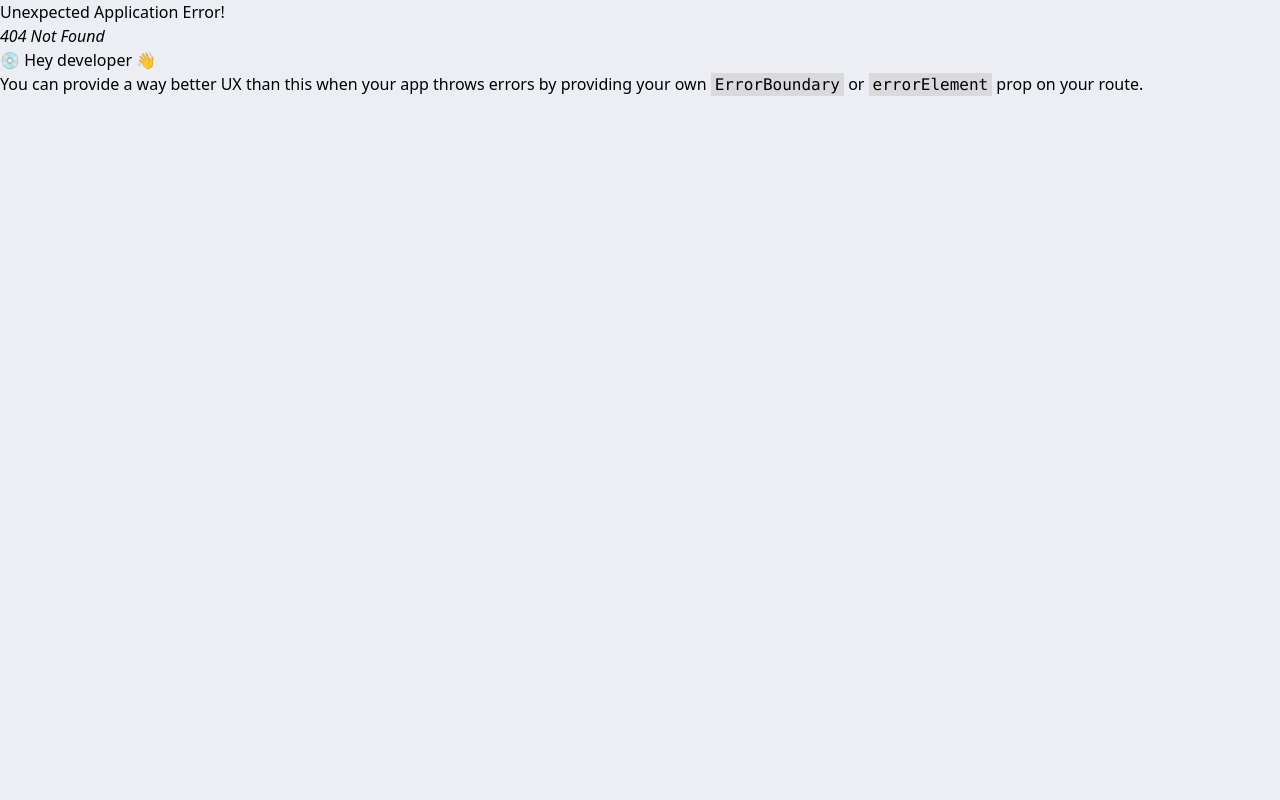
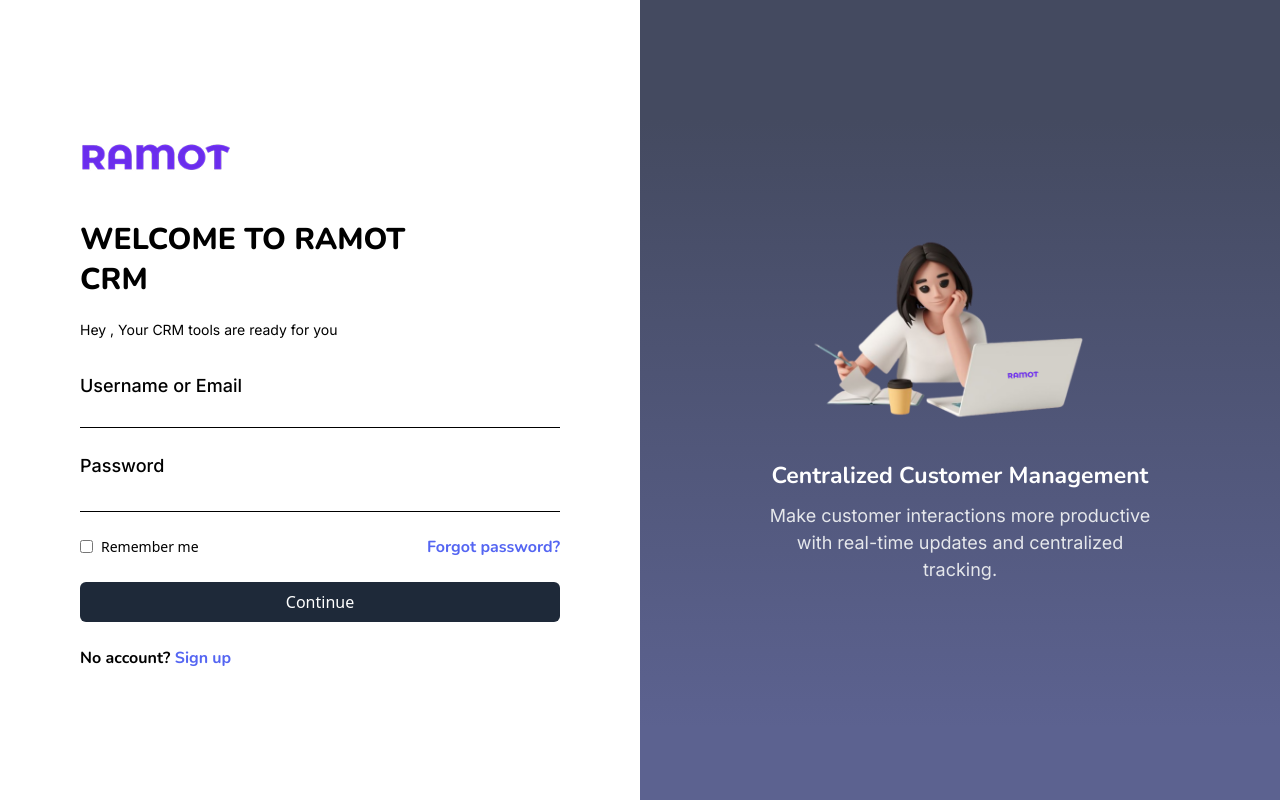
Before and after one commit to mndev2019/CRM, a React (Vite) app: page /login in a window 1280 px wide. Before the commit this address had no page. Built offline with nearby package versions, Linux system fonts and the light colour scheme.

Commit message:
`Added Navigate component and updated routes for login and dashboard pages`

```diff
--- a/src/App.jsx
+++ b/src/App.jsx
@@ -1,4 +1,4 @@
-import { createBrowserRouter, createRoutesFromElements, Route, RouterProvider } from 'react-router-dom'
+import { createBrowserRouter, createRoutesFromElements, Navigate, Route, RouterProvider } from 'react-router-dom'
 import './App.css'
 import Layout from './Layout/Layout'
 import Dashboard from './Pages/Dashboard'
@@ -39,9 +39,10 @@ function App() {
   const ThemeRoutes = createBrowserRouter(
     createRoutesFromElements(
       <>
-        <Route path="/" element={<Login />} />
+       <Route path='/' element={<Navigate to="/login" replace />} />
+       <Route path='/login' element={<Login/>}/>
 
-        <Route   element={<Layout />}>
+        <Route  path='/'  element={<Layout />}>
 
           <Route path='/dashboard' element={<Dashboard />} />
           <Route path='/profile' element={<Profile />} />
--- a/src/Pages/Login.jsx
+++ b/src/Pages/Login.jsx
@@ -61,7 +61,7 @@ const Login = () => {
           </div>
 
           {/* Button */}
-          <button onClick={()=> navigate('/profile')} className="w-full bg-gray-800 text-white py-2 rounded-md hover:bg-black duration-200">
+          <button   type="button" onClick={()=> navigate('/profile')} className="w-full bg-gray-800 text-white py-2 rounded-md hover:bg-black duration-200">
             Continue
           </button>
         </form>
```
